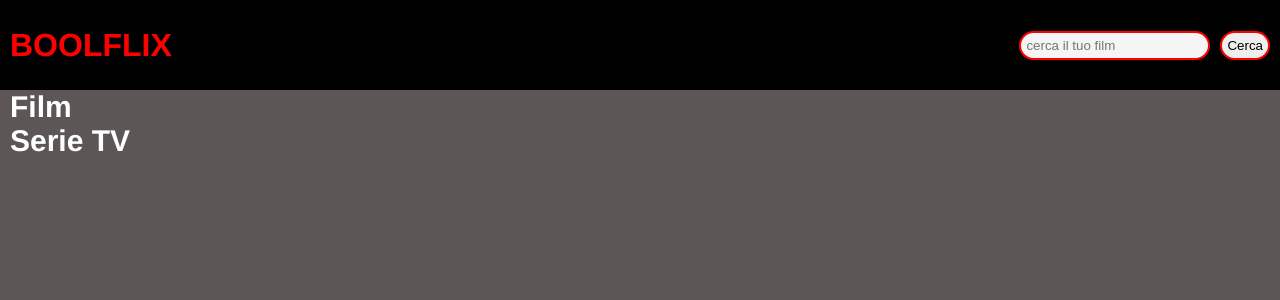
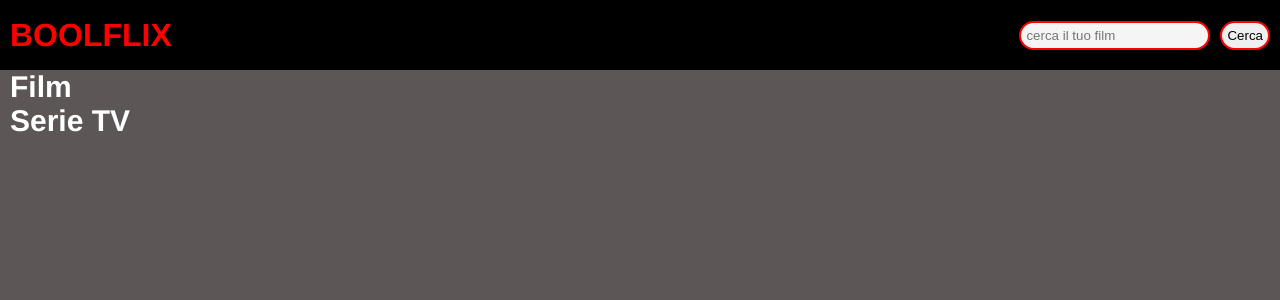
Before and after one commit to Zibo88/vue-boolflix, a Vue app: page / in a window 1280 px wide. Shown: the top 300 px of the page. Built offline with nearby package versions, Linux system fonts and the light colour scheme.

Commit message:
ridotta altezza header

```diff
--- a/src/components/BarrHeader.vue
+++ b/src/components/BarrHeader.vue
@@ -37,7 +37,7 @@ export default {
     justify-content: space-between;
     align-items: center;
     padding: 10px;
-    height: 90px;
+    height: 70px;
     h1{
         color: $second_color;
     }
--- a/src/components/MainCard.vue
+++ b/src/components/MainCard.vue
@@ -133,7 +133,7 @@ export default {
 @import '../style/variables';
 
 .card-container{
-    height: calc(100vh - 90px);
+    height: calc(100vh - 70px);
     overflow: hidden;
     .film-container.flex, .container-series.flex{
         width: 100vw;
```
